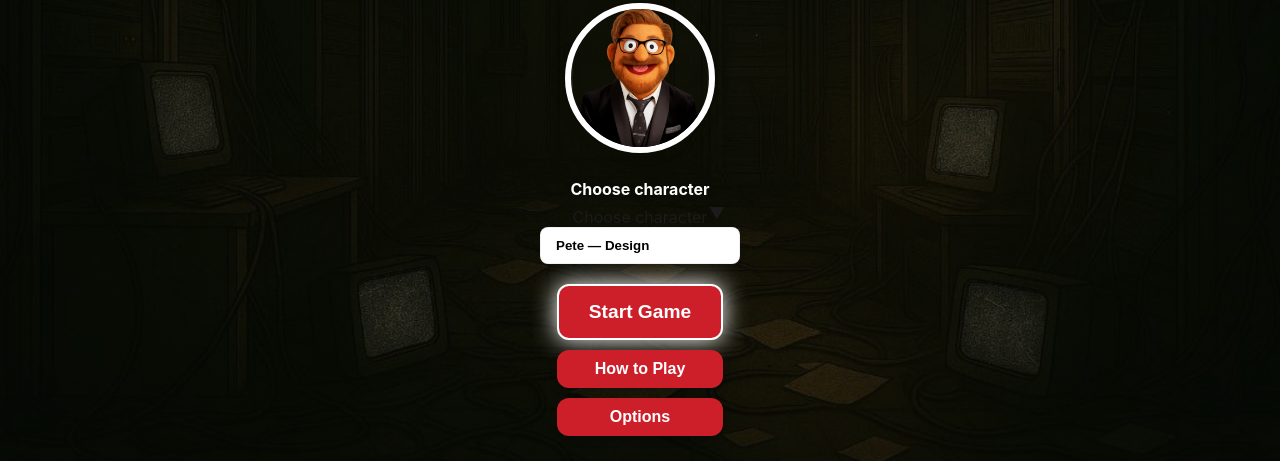
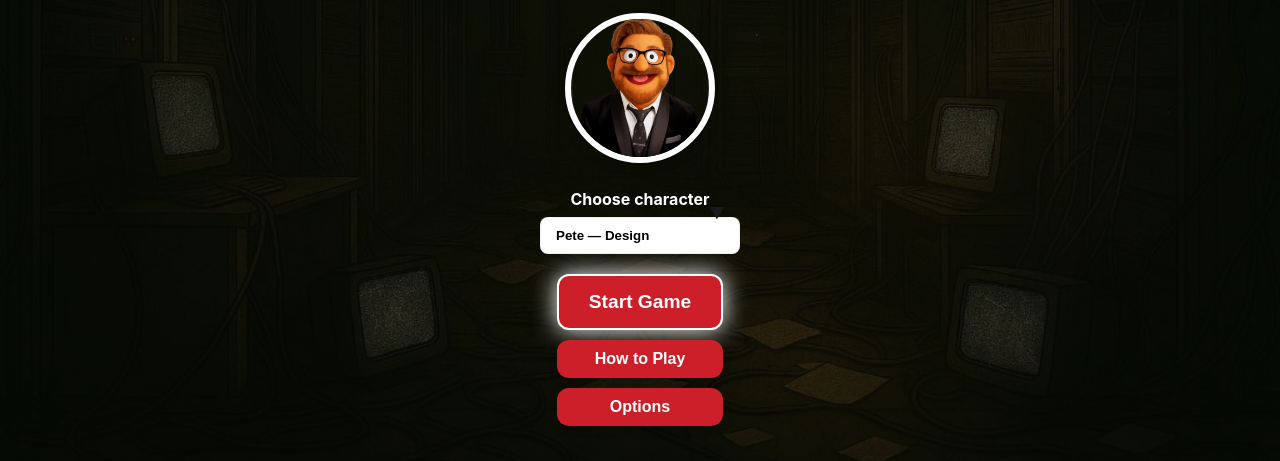
Before and after one commit to frazermacrobert/traitors_v4, a plain HTML site: page index.html in a window 1280 px wide. Shown: the part 339-800 px from the top of the page. Drawn offline with Linux system fonts and the light colour scheme.

Commit message:
Update index.html

```diff
--- a/index.html
+++ b/index.html
@@ -56,7 +56,7 @@
          <p style="color: #ffffff; font-weight: bold; margin-bottom: 8px; text-align: center;">
     Choose character
   </p>
-        Choose character</label>
+        </label>
         <select id="playerSelect"></select>
       </div>
     </div>
```
